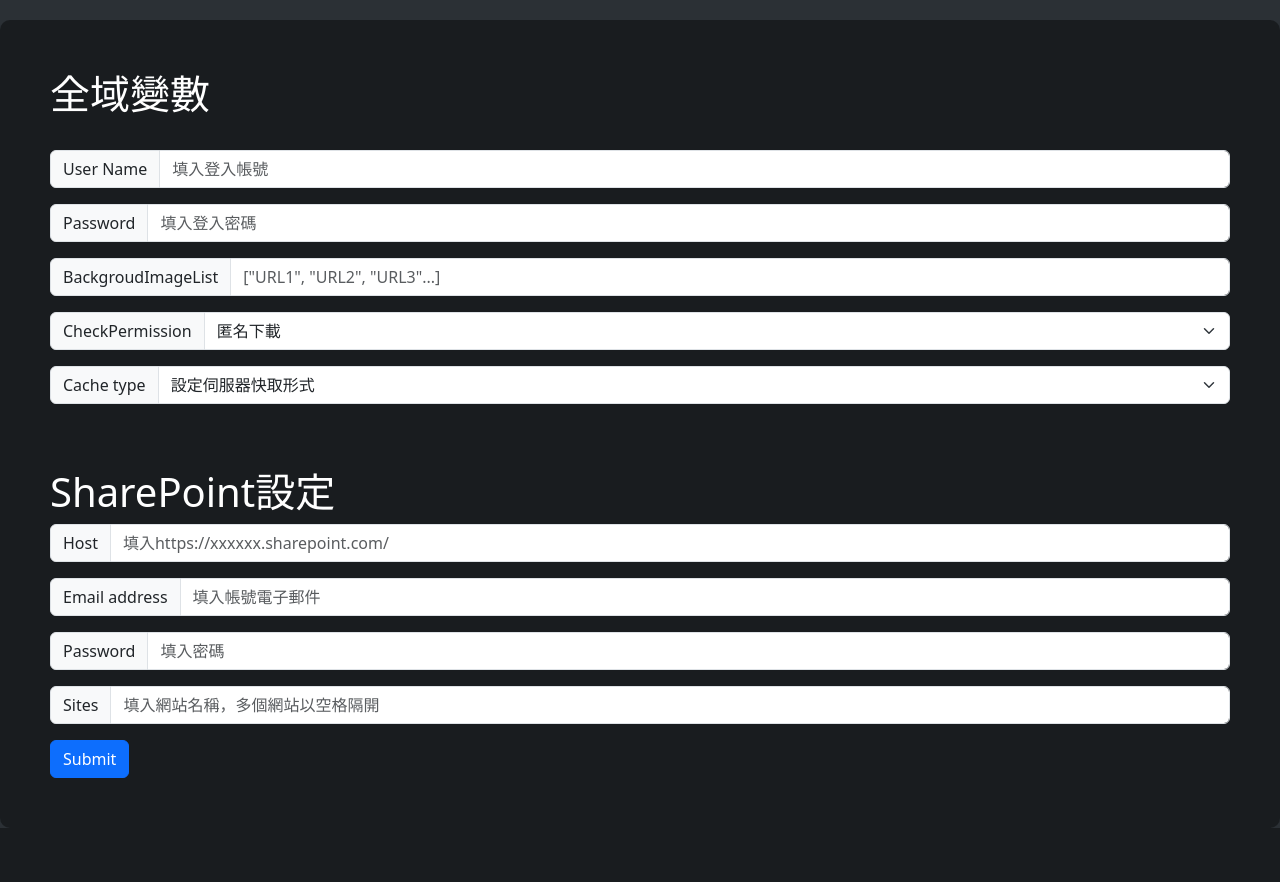
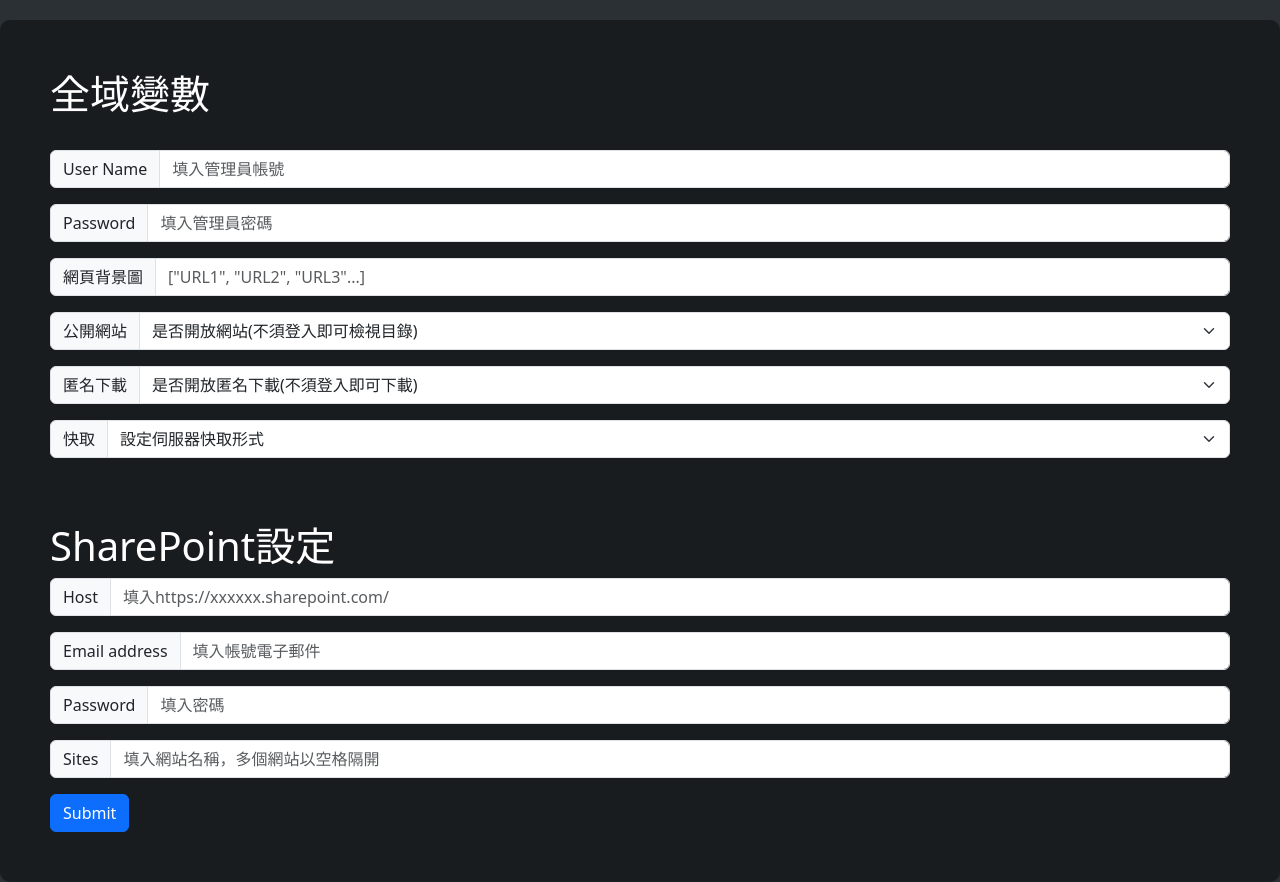
Before and after one commit to s96281/drive-unix, a Flask app: page /initialization in a window 1280 px wide. Before the commit the page ends 828 px from the top, so only its background shows below. Run offline with Flask 2, Linux system fonts and the light colour scheme.

Commit message:
新增匿名下載欄位

```diff
--- a/templates/initialization.html
+++ b/templates/initialization.html
@@ -20,29 +20,37 @@
         <form method="post">
             <div class="input-group mb-3">
                 <span class="input-group-text">User Name</span>
-                <input type="text" class="form-control" placeholder='填入登入帳號' name="local_user"
+                <input type="text" class="form-control" placeholder='填入管理員帳號' name="local_user"
                     value="">
             </div>
             <div class="input-group mb-3">
                 <span class="input-group-text">Password</span>
-                <input type="text" class="form-control" placeholder='填入登入密碼' name="local_password"
+                <input type="text" class="form-control" placeholder='填入管理員密碼' name="local_password"
                     value="">
             </div>
             <div class="input-group mb-3">
-                <span class="input-group-text">BackgroudImageList</span>
+                <span class="input-group-text">網頁背景圖</span>
                 <input type="text" class="form-control" placeholder='["URL1", "URL2", "URL3"...]' name="background"
                     value="">
             </div>
             <div class="input-group mb-3">
-                <span class="input-group-text">CheckPermission</span>
+                <span class="input-group-text">公開網站</span>
                 <select class="form-select" name="checkpermission">
-                    <option selected>匿名下載</option>
+                    <option selected>是否開放網站(不須登入即可檢視目錄)</option>
                     <option value="0">是</option>
                     <option value="1">否</option>
                 </select>
             </div>
             <div class="input-group mb-3">
-                <span class="input-group-text">Cache type</span>
+                <span class="input-group-text">匿名下載</span>
+                <select class="form-select" name="anonymous_download">
+                    <option selected>是否開放匿名下載(不須登入即可下載)</option>
+                    <option value="0">是</option>
+                    <option value="1">否</option>
+                </select>
+            </div>
+            <div class="input-group mb-3">
+                <span class="input-group-text">快取</span>
                 <select class="form-select" name="CACHE_TYPE">
                     <option selected>設定伺服器快取形式</option>
                     <option value="NullCache">NullCache</option>
```
